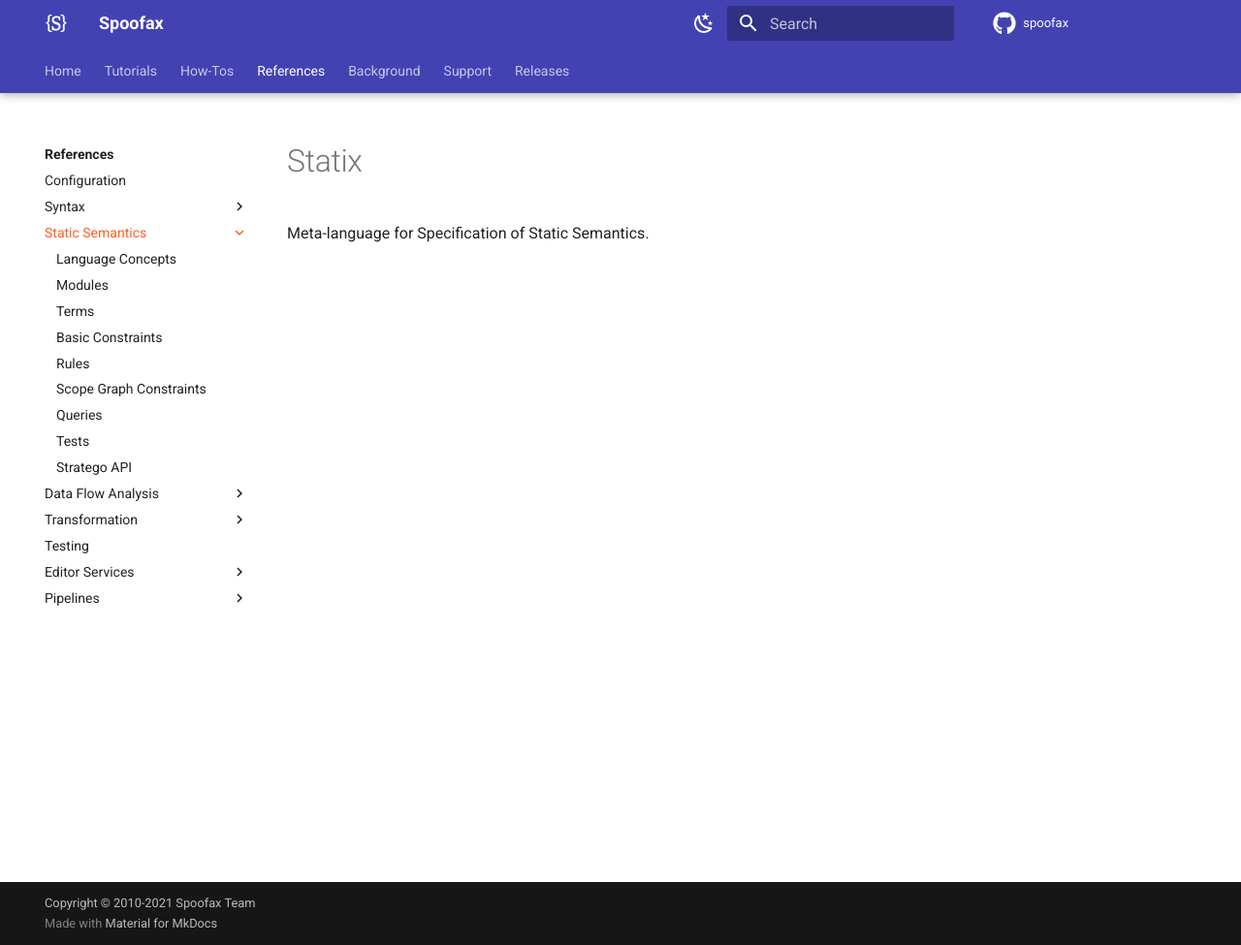
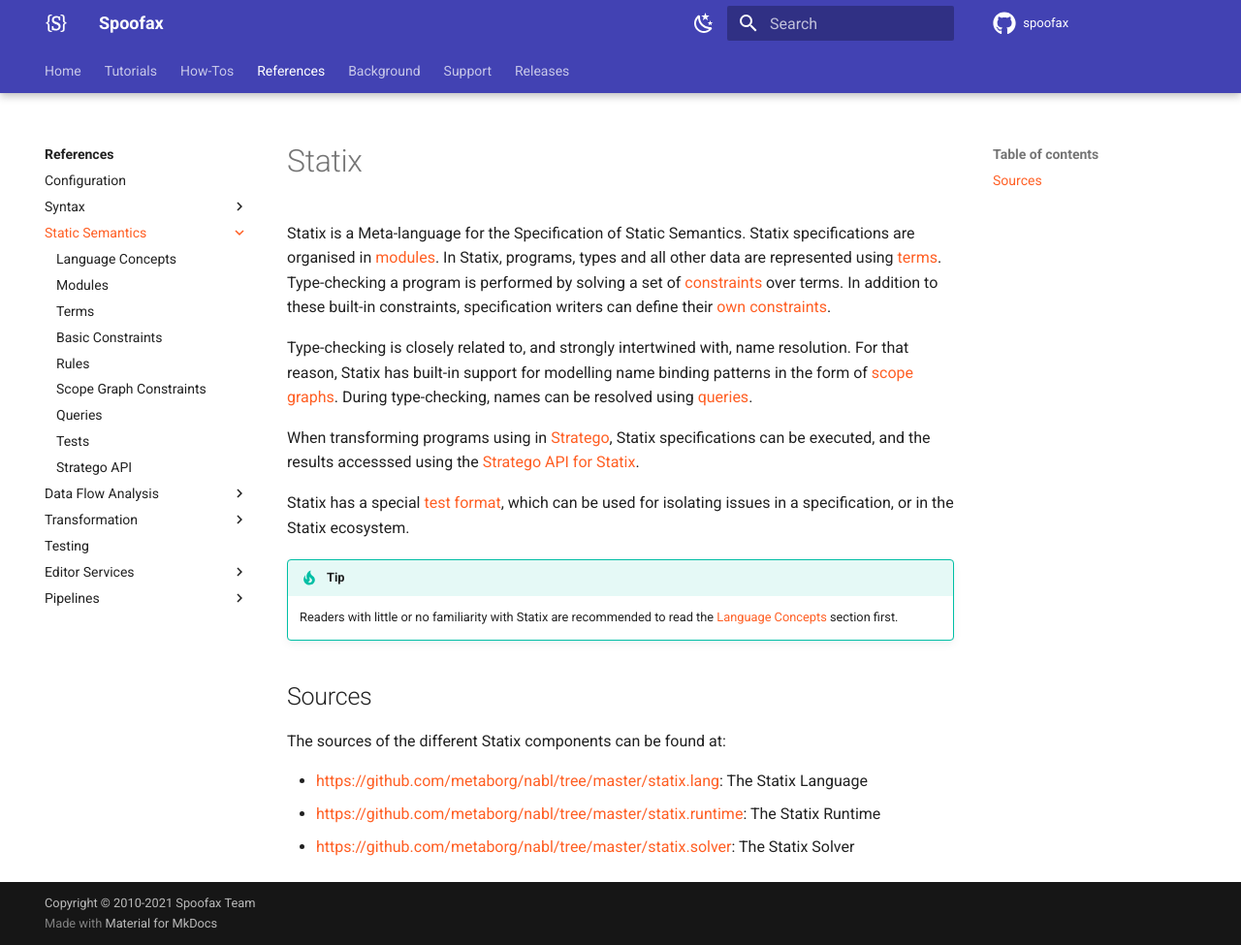
Before and after one commit to pdmosses/metaborg.github.io, an MkDocs documentation site: the page built from docs/references/statix/index.md, in a window 1280 px wide and 975 px high. Shown: the whole window at 97% size. Built offline with MkDocs 1.6.1 and Material for MkDocs 9.7.7, drawn with Linux system fonts in a browser that asks for light colours; comment, search, counter and statistics services are not loaded.

Commit message:
Add index for Statix Reference Manual

```diff
--- a/docs/references/statix/index.md
+++ b/docs/references/statix/index.md
@@ -1,3 +1,33 @@
 # Statix
 
-Meta-language for Specification of Static Semantics.
+Statix is a Meta-language for the Specification of Static Semantics. Statix
+specifications are organised in [modules](modules.md). In Statix, programs,
+types and all other data are represented using [terms](terms.md). Type-checking
+a program is performed by solving a set of [constraints](basic-constraints.md)
+over terms. In addition to these built-in constraints, specification writers can
+define their [own constraints](rules.md).
+
+Type-checking is closely related to, and strongly intertwined with, name
+resolution. For that reason, Statix has built-in support for modelling name
+binding patterns in the form of [scope graphs](scope-graphs.md). During
+type-checking, names can be resolved using [queries](queries.md).
+
+When transforming programs using in [Stratego](../stratego), Statix
+specifications can be executed, and the results accesssed using the
+[Stratego API for Statix](stratego-api.md).
+
+Statix has a special [test format](tests.md), which can be used for isolating
+issues in a specification, or in the Statix ecosystem.
+
+!!! tip
+    Readers with little or no familiarity with Statix are recommended to read
+    the [Language Concepts](concepts.md) section first.
+
+
+## Sources
+
+The sources of the different Statix components can be found at:
+
+- https://github.com/metaborg/nabl/tree/master/statix.lang: The Statix Language
+- https://github.com/metaborg/nabl/tree/master/statix.runtime: The Statix Runtime
+- https://github.com/metaborg/nabl/tree/master/statix.solver: The Statix Solver
```
Also changed, not shown: docs/references/statix/terms.md (+1 -2 lines).
